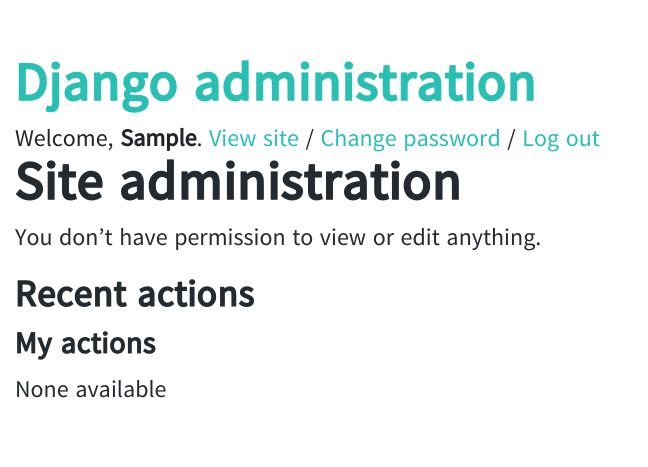
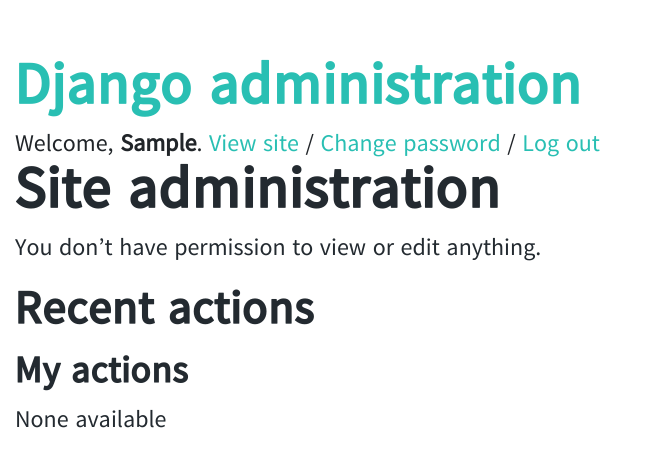
Before and after one commit to andrewerbs/eqis, a Django app: page /django-admin/ in a window 1280 px wide. Shown: the top 467 px of the page, without its empty margins (0-648 px from the left). Run offline with Django 3.2, Linux system fonts and the light colour scheme; the visitor is signed in with stand-in values (Sample User, id 1); data comes from the database, SQL or seed files in the repository; data that the repository does not hold is empty; style sheets or scripts are compiled from the project's sources.

Commit message:
increase font sizes

```diff
--- a/portal/home/templates/home/postcard_block.html
+++ b/portal/home/templates/home/postcard_block.html
@@ -4,7 +4,7 @@
 <div class="row">
     <div class="col-12 col-md-6 col-xl-7">
         {% if self.title %}
-        <h2>{{self.title}}</h2>
+        <h3>{{self.title}}</h3>
         {% endif %}
         {{self.description}}
     </div>
@@ -19,7 +19,7 @@
     </div>
     <div class="col-12 col-md-6 col-xl-7">
         {% if self.title %}
-        <h2>{{self.title}}</h2>
+        <h3>{{self.title}}</h3>
         {% endif %}
         {{self.description}}
     </div>
--- a/portal/home/templates/home/section_title_block.html
+++ b/portal/home/templates/home/section_title_block.html
@@ -1,2 +1,2 @@
-<h1>{{ self.title }}</h1>
+<h2>{{ self.title }}</h2>
 <div></div>
--- a/portal/src/styles/_blocks.scss
+++ b/portal/src/styles/_blocks.scss
@@ -40,7 +40,7 @@ div.block-Title {
 }
 
 div.block-SectionTitle {
-    h1 {
+    h2 {
         text-align: center;
     }
 
--- a/portal/src/styles/_typography.scss
+++ b/portal/src/styles/_typography.scss
@@ -94,21 +94,21 @@ h1 {
     font-family: Pyidaungsu-Bold;
     word-break: break-word;
     line-height: 1em;
-    font-size: 2.3em;
+    font-size: 2.5em;
     color: $black;
 }
 
 h2 {
     font-family: Pyidaungsu-Bold;
     word-break: break-word;
-    font-size: 1.6em;
+    font-size: 2em;
     color: $black;
 }
 
 h3 {
     font-family: Pyidaungsu-Bold;
     word-break: break-word;
-    font-size: 1.3em;
+    font-size: 1.6em;
     color: $black;
 }
 
```
